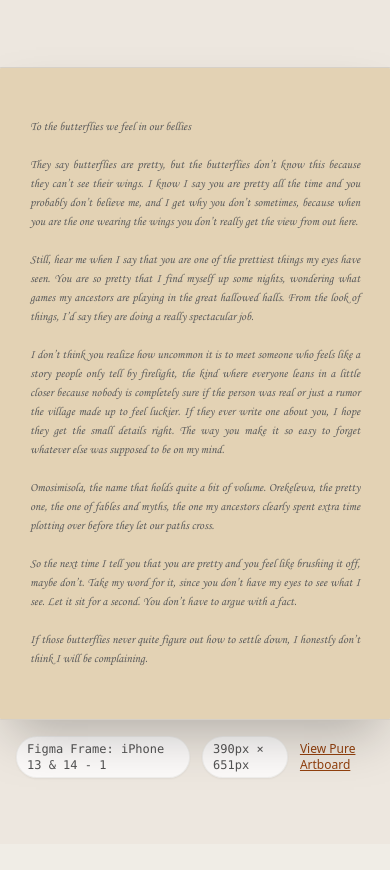
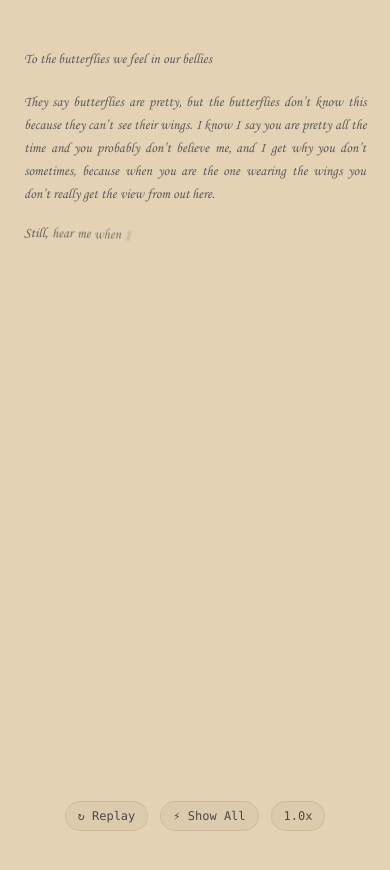
Before and after one commit to Codexmayorrrr/butterflies-note, a React (Vite) app: page / in a window 390 px wide. Before the commit the page ends 844 px from the top, so only its background shows below. Built offline with nearby package versions, Linux system fonts and the light colour scheme.

Commit message:
feat: fullscreen responsive parchment background with fluid word-by-word reveal motion

```diff
--- a/src/App.jsx
+++ b/src/App.jsx
@@ -1,41 +1,62 @@
-import React, { useState, useEffect } from 'react';
+import React, { useState } from 'react';
 import ButterfliesLetter from './components/ButterfliesLetter';
 
 export default function App() {
-  const [isArtboardOnly, setIsArtboardOnly] = useState(false);
+  const [instant, setInstant] = useState(false);
+  const [speed, setSpeed] = useState(1);
+  const [animationKey, setAnimationKey] = useState(0);
 
-  useEffect(() => {
-    const params = new URLSearchParams(window.location.search);
-    if (params.get('artboard') === '1') {
-      setIsArtboardOnly(true);
-    }
-  }, []);
+  const handleReplay = () => {
+    setInstant(false);
+    setAnimationKey((prev) => prev + 1);
+  };
 
-  if (isArtboardOnly) {
-    return <ButterfliesLetter />;
-  }
+  const handleToggleInstant = () => {
+    setInstant((prev) => !prev);
+  };
+
+  const handleToggleSpeed = () => {
+    setSpeed((prev) => (prev === 1 ? 1.6 : 1));
+    setInstant(false);
+    setAnimationKey((prev) => prev + 1);
+  };
 
   return (
-    <main className="min-h-screen bg-[#EDE7DF] flex flex-col items-center justify-center p-4 sm:p-8">
-      {/* Figma Frame Container locked to 390x651 */}
-      <div className="relative shadow-2xl rounded-sm overflow-hidden border border-black/10">
-        <ButterfliesLetter />
-      </div>
+    <main className="min-h-screen w-full bg-parchment flex flex-col items-center justify-between px-6 py-10 sm:px-12 sm:py-16 md:px-20 md:py-20 transition-colors duration-300">
+      {/* Decorative subtle top spacer to keep vertical balance */}
+      <div className="w-full h-2 sm:h-6" aria-hidden="true" />
 
-      {/* Frame Dimensions & Specs Badge */}
-      <footer className="mt-4 flex items-center gap-3 text-xs text-neutral-600 font-mono">
-        <span className="bg-white/80 px-2.5 py-1 rounded-full shadow-sm border border-black/5">
-          Figma Frame: iPhone 13 & 14 - 1
-        </span>
-        <span className="bg-white/80 px-2.5 py-1 rounded-full shadow-sm border border-black/5">
-          390px × 651px
-        </span>
-        <a
-          href="?artboard=1"
-          className="text-amber-800 hover:text-amber-950 underline font-sans"
+      {/* Responsive, adaptable letter content */}
+      <ButterfliesLetter
+        instant={instant}
+        speed={speed}
+        animationKey={animationKey}
+      />
+
+      {/* Minimalist, elegant floating controls */}
+      <footer className="mt-8 sm:mt-12 flex items-center justify-center gap-3 text-xs font-mono text-[#5C5C5C]/75 select-none print:hidden">
+        <button
+          onClick={handleReplay}
+          className="px-3 py-1.5 rounded-full bg-[#D7C4A5]/50 hover:bg-[#D7C4A5] text-[#4A4A4A] transition-colors duration-200 border border-[#C8B493]/60 focus:outline-none focus:ring-1 focus:ring-[#8C7A5D]"
+          title="Replay word animation"
         >
-          View Pure Artboard
-        </a>
+          ↻ Replay
+        </button>
+
+        <button
+          onClick={handleToggleInstant}
+          className="px-3 py-1.5 rounded-full bg-[#D7C4A5]/50 hover:bg-[#D7C4A5] text-[#4A4A4A] transition-colors duration-200 border border-[#C8B493]/60 focus:outline-none focus:ring-1 focus:ring-[#8C7A5D]"
+        >
+          {instant ? '▶ Play Motion' : '⚡ Show All'}
+        </button>
+
+        <button
+          onClick={handleToggleSpeed}
+          className="px-3 py-1.5 rounded-full bg-[#D7C4A5]/50 hover:bg-[#D7C4A5] text-[#4A4A4A] transition-colors duration-200 border border-[#C8B493]/60 focus:outline-none focus:ring-1 focus:ring-[#8C7A5D]"
+          title="Toggle speed"
+        >
+          {speed === 1 ? '1.0x' : '1.6x'}
+        </button>
       </footer>
     </main>
   );
--- a/src/components/ButterfliesLetter.jsx
+++ b/src/components/ButterfliesLetter.jsx
@@ -1,4 +1,4 @@
-import React from 'react';
+import React, { useMemo } from 'react';
 
 const letterParagraphs = [
   "To the butterflies we feel in our bellies",
@@ -10,26 +10,76 @@ const letterParagraphs = [
   "If those butterflies never quite figure out how to settle down, I honestly don’t think I will be complaining."
 ];
 
-export default function ButterfliesLetter() {
+export default function ButterfliesLetter({
+  instant = false,
+  speed = 1,
+  animationKey = 0
+}) {
+  // Precompute cadence and delays for each word
+  const structuredParagraphs = useMemo(() => {
+    let currentDelay = 120; // Initial gentle delay
+
+    return letterParagraphs.map((paragraph, pIndex) => {
+      const words = paragraph.split(' ').filter(Boolean);
+      const isHeader = pIndex === 0;
+
+      const timedWords = words.map((word) => {
+        const delay = Math.round(currentDelay / speed);
+
+        // Natural speech pacing
+        const hasFullStop = /[.?!]$/.test(word);
+        const hasComma = /[,;:]$/.test(word);
+
+        if (hasFullStop) {
+          currentDelay += 230;
+        } else if (hasComma) {
+          currentDelay += 130;
+        } else {
+          currentDelay += isHeader ? 80 : 55;
+        }
+
+        return { word, delay };
+      });
+
+      // Paragraph transition breath
+      currentDelay += isHeader ? 350 : 260;
+
+      return {
+        id: pIndex,
+        isHeader,
+        words: timedWords
+      };
+    });
+  }, [speed]);
+
   return (
     <article
-      data-testid="figma-frame-1-2"
-      className="relative w-[390px] h-[651px] bg-parchment pt-[50px] pb-[50px] px-[30px] box-border overflow-hidden select-text flex flex-col justify-start"
-      aria-label="To the butterflies we feel in our bellies"
+      key={animationKey}
+      className="w-full max-w-xl sm:max-w-2xl md:max-w-3xl font-corsiva text-charcoal-muted text-[14px] sm:text-[16px] md:text-[18px] leading-[23px] sm:leading-[27px] md:leading-[31px] text-justify select-text tracking-normal"
+      aria-label={letterParagraphs.join('\n\n')}
     >
-      <div
-        data-testid="figma-content-1-3"
-        className="w-[330px] min-w-0 font-corsiva text-[12px] leading-[19px] text-charcoal-muted text-justify"
-      >
-        {letterParagraphs.map((paragraph, index) => (
-          <p
-            key={index}
-            className={`m-0 p-0 ${index < letterParagraphs.length - 1 ? 'mb-[19px]' : ''}`}
-          >
-            {paragraph}
-          </p>
-        ))}
-      </div>
+      {structuredParagraphs.map((paragraph) => (
+        <p
+          key={paragraph.id}
+          className={`m-0 p-0 ${
+            paragraph.isHeader
+              ? 'mb-5 sm:mb-6 md:mb-7 font-normal'
+              : 'mb-4 sm:mb-5 md:mb-6'
+          } last:mb-0`}
+        >
+          {paragraph.words.map(({ word, delay }, wIndex) => (
+            <React.Fragment key={wIndex}>
+              <span
+                className={instant ? 'word-revealed-instant' : 'word-reveal'}
+                style={instant ? undefined : { animationDelay: `${delay}ms` }}
+              >
+                {word}
+              </span>
+              {wIndex < paragraph.words.length - 1 && ' '}
+            </React.Fragment>
+          ))}
+        </p>
+      ))}
     </article>
   );
 }
--- a/src/index.css
+++ b/src/index.css
@@ -21,12 +21,59 @@
 :root {
   --color-parchment: #E3D2B4;
   --color-charcoal-muted: #5C5C5C;
+  --ease-out-fluid: cubic-bezier(0.23, 1, 0.32, 1);
 }
 
-body {
+html, body {
   margin: 0;
   padding: 0;
-  background-color: #f0ede6;
+  min-height: 100%;
+  width: 100%;
+  background-color: var(--color-parchment);
+  color: var(--color-charcoal-muted);
   -webkit-font-smoothing: antialiased;
   -moz-osx-font-smoothing: grayscale;
 }
+
+@keyframes fluidWordFade {
+  0% {
+    opacity: 0;
+    transform: translateY(5px);
+    filter: blur(2.5px);
+  }
+  60% {
+    opacity: 0.85;
+    filter: blur(0.5px);
+  }
+  100% {
+    opacity: 1;
+    transform: translateY(0);
+    filter: blur(0);
+  }
+}
+
+.word-reveal {
+  display: inline-block;
+  opacity: 0;
+  will-change: opacity, transform, filter;
+  animation-name: fluidWordFade;
+  animation-duration: 480ms;
+  animation-timing-function: var(--ease-out-fluid);
+  animation-fill-mode: forwards;
+}
+
+.word-revealed-instant {
+  display: inline-block;
+  opacity: 1;
+  transform: none;
+  filter: none;
+}
+
+@media (prefers-reduced-motion: reduce) {
+  .word-reveal {
+    animation: none !important;
+    opacity: 1 !important;
+    transform: none !important;
+    filter: none !important;
+  }
+}
```
Also changed, not shown: test/test-fullscreen.cjs (added, +89 -0 lines).
